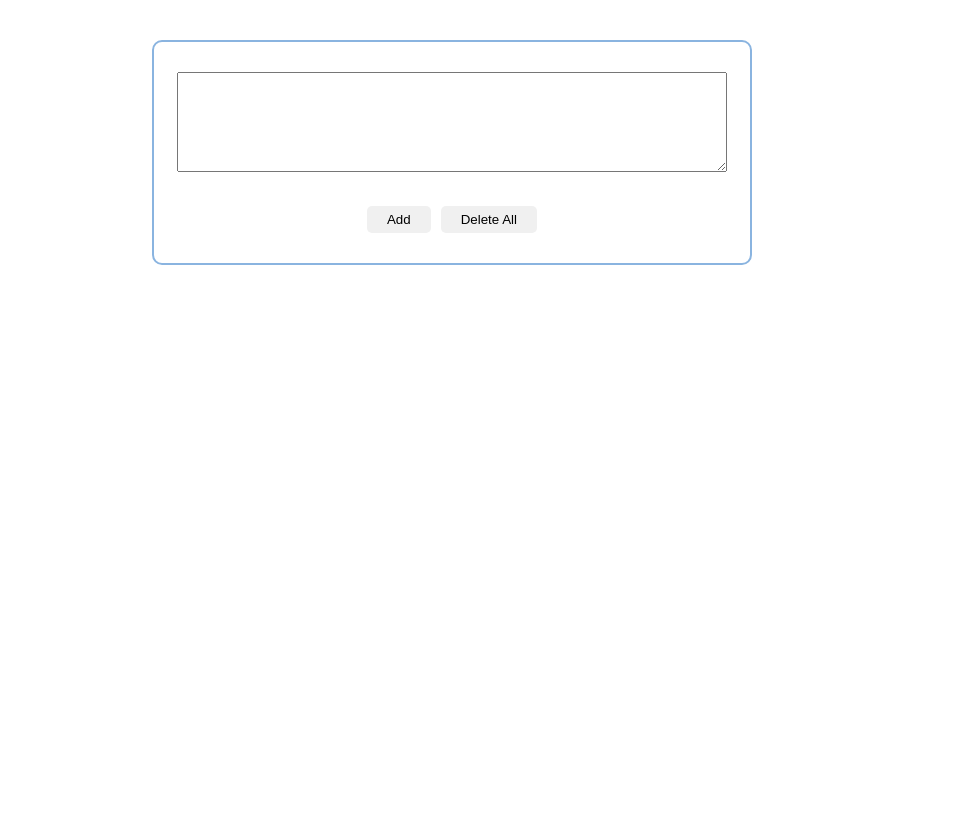
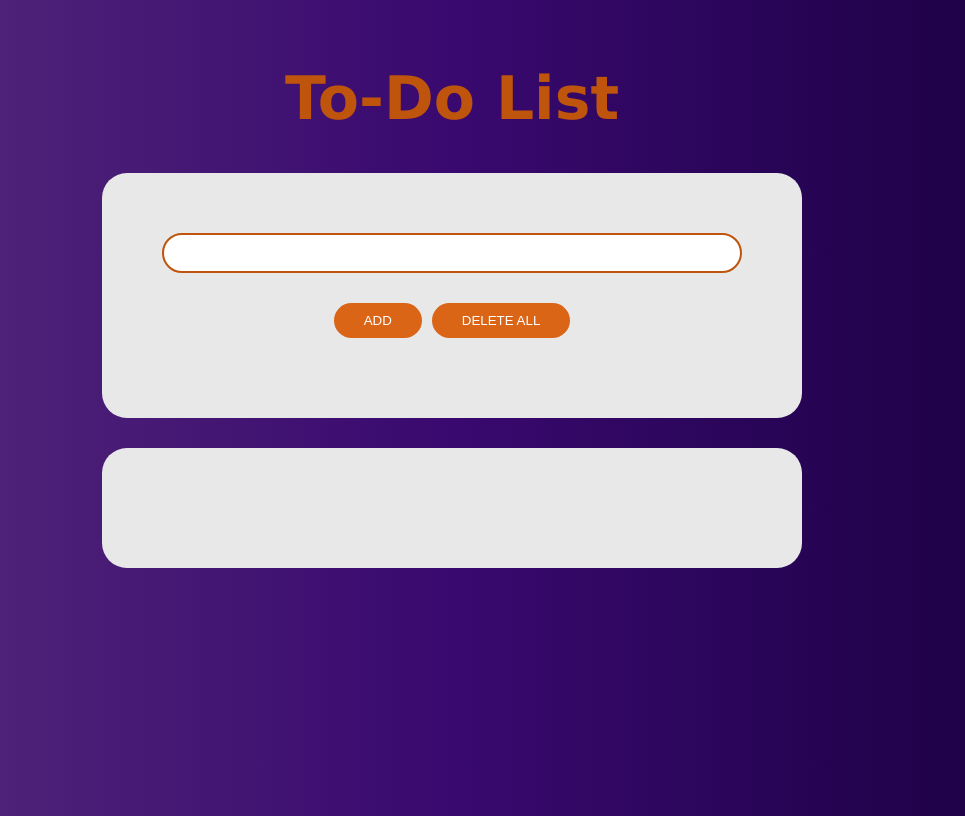
Before and after one commit to Caterina-g01/To-Do-List, a React app: page / in a window 1280 px wide. Shown: the whole page, without its empty margins (188-1153 px from the left). Built offline with nearby package versions, Linux system fonts and the light colour scheme; the HTML template or start-up script is replaced by a standard one.

Commit message:
styles added

```diff
--- a/src/App.css
+++ b/src/App.css
@@ -1,48 +1,141 @@
+body {
+    background: linear-gradient(90deg, #552c7b, #39096f, #18003e);
+    height: 100vh;
+    font-family: Verdana, Helvetica, sans-serif;
+}
+
+.title {
+    font-size: 60px;
+    color: rgb(191, 84, 12);
+    margin: 0 0 10px 0;
+}
 
 .comment {
+    position: relative;
     margin-top: 20px;
-    width: 600px;
-    min-height: 80px;
-    border: 2px solid rgb(67, 116, 168);
-    border-radius: 10px;
+    min-height: 90px;
     display: flex;
     flex-direction: column;
+    gap: 20px;
     justify-content: space-around;
-    padding: 15px;
+    font-size: 20px;
+    border-bottom: 2px solid rgb(225, 225, 225);
 }
 .container {
+    margin: 0 auto;
     display: flex;
     flex-direction: column;
     align-items: center;
-    gap: 20px;
-    margin-top: 40px;
+    gap: 30px;
+    padding: 55px;
 }
 
 .btns-container {
     display: flex;
     flex-direction: row;
     gap: 10px;
-    margin: 20px 0 0 0;
+    margin: 20px 0 20px 0;
+
 }
 
-.input-container {
+.inputTask-container {
+    height: fit-content;
     display: flex;
     flex-direction: column;
     align-items: center;
-    width: 600px;
-    border: 2px solid rgb(138, 180, 224);
-    border-radius: 10px;
-    padding: 30px;
+    width: 700px;
+    border-radius: 25px;
+    padding: 60px;
+    background-color: rgb(232, 232, 232);
 }
 
 button {
     border: none;
-    border-radius: 5px;
-    padding: 6px 20px;
-    background-color: rgb(240, 240, 240);
+    border-radius: 30px;
+    padding: 10px 30px;
+    background-color: rgb(218, 101, 23);
     cursor: pointer;
+    color: white;
+   text-transform: uppercase;
 }
 
 button:hover {
-    background-color: rgb(219, 219, 219);
+    background-color: rgb(203, 81, 0);
 }
+
+.comment-header {
+    display: flex;
+    flex-wrap: nowrap;
+    justify-content: space-between;
+}
+
+.comment-time {
+    font-size: 16px;
+    color: rgb(108, 108, 108);
+}
+
+.tasks-container {
+    background-color: rgb(232, 232, 232);
+    width: 700px;
+    border-radius: 25px;
+    padding: 60px;
+}
+
+.comment-container {
+    display: flex;
+    flex-wrap: nowrap;
+    gap: 10px;
+}
+
+.checkbox-container {
+    position: absolute;
+    left: -42px;
+    top: 0;
+}
+
+.checkbox {
+    appearance: none;
+    -webkit-appearance: none;
+    -moz-appearance: none;
+    width: 24px;
+    height: 24px;
+    border: 2px solid #d86f00;
+    border-radius: 50%;
+    background: white;
+    display: flex;
+    align-items: center;
+    justify-content: center;
+    cursor: pointer;
+    position: relative;
+    transition: all 0.3s ease;
+  }
+
+  .checkbox:checked {
+    background-color: white;
+  }
+
+  .checkbox:checked::after {
+    content: "✔";
+    font-size: 16px;
+    color: #d86f00;
+    font-weight: bold;
+    position: absolute;
+  }
+
+.input-container {
+    width: 100%;
+}
+
+
+.categories-list {
+    width: 120px;
+    padding: 5px;
+    border: 2px solid #d86f00;
+    border-radius: 20px;
+    background: white;
+    font-size: 18px;
+    cursor: pointer;
+    transition: all 0.3s ease;
+    outline: none;
+    text-align: center;
+  }
--- a/src/App.tsx
+++ b/src/App.tsx
@@ -1,16 +1,24 @@
-import { useState } from 'react'
-import './App.css'
-import Input from './components/Input/Input'
+import { useState } from "react";
+import "./App.css";
+import Input from "./components/Input/Input";
+import { InputOnEdit } from "./components/InputOnEdit/InputOnEdit";
+
+const categories = ["work", "shopping", "personal", "hobbies"];
 
 interface IComment {
-  id: number,
-  title: string
+  id: number;
+  title: string;
+  description?: string;
+  completed: boolean;
+  timeCreate: string;
+  category: string;
 }
 
 function App() {
   const [value, setValue] = useState<string>("");
   const [comments, setComments] = useState<IComment[] | null>(null);
   const [error, setError] = useState<string>("");
+  const [editModeId, setEditModeId] = useState<number | null>(null);
   const handleValueChange = (newValue: string) => {
     setValue(newValue);
   };
@@ -18,54 +26,117 @@ function App() {
   const addComment = () => {
     const newComment = {
       id: Math.random(),
-      title: value
+      title: value,
+      completed: false,
+      timeCreate: new Date().toLocaleString(),
+      category: categories[0],
+    };
+    if (value.length < 3) {
+      setError("Title must be at least 3 characters long");
+      return;
     }
-    if(value.length < 3) {
-      setError("new error");
-      return
-    }
-    setComments([...comments || [], newComment]);
-    setValue("")
-  }
+    setComments([...(comments || []), newComment]);
+    setValue("");
+    setError("");
+  };
 
   const deleteAllComments = () => {
     setComments([]);
+  };
+
+  const deleteComment = (id: number) => {
+    setComments(
+      (comments) => comments?.filter((comment) => comment.id !== id) || null
+    );
+    console.log("click");
+  };
+
+  const editComment = (id: number, newTitle: string) => {
+    setComments(
+      (comments) =>
+        comments?.map((comment) =>
+          comment.id === id ? { ...comment, title: newTitle } : comment
+        ) || null
+    );
+  };
+
+  function cancelEdit() {
+    setEditModeId(null);
   }
 
-  const deleteComment = (id: number) => {
-    setComments((comments) => comments?.filter(comment => comment.id !== id) || []);
-    console.log("click")
-  }
-
-  const editComment = (id: number, newTitle: string) => {
-    setComments((comments) => comments?.map(comment => comment.id === id ? {...comment, title: newTitle} : comment) || []);
-  }
+  const toggleEditMode = (id: number) => {
+    setEditModeId((prevId) => (prevId === id ? null : id));
+  };
 
   return (
-    <div className='container'>
-        <div className='input-container'>
-    <Input value={value} handleChange={handleValueChange}/>
-    <div className='btns-container'>
+    <div className="container">
+      <h1 className="title">To-Do List</h1>
+      <div className="inputTask-container">
+        <div className="input-container">
+          <Input value={value} handleChange={handleValueChange} />
+        </div>
+        <div className="btns-container">
           <button onClick={addComment}>Add</button>
           <button onClick={deleteAllComments}>Delete All</button>
         </div>
       </div>
-
+      <div className="tasks-container">
         {comments?.map((comment) => {
+          const isEditing = editModeId === comment.id;
           return (
             <div className="comment" key={comment.id}>
-      <div>{comment.title}</div>
-      <div className='btns-container'>
-      <button onClick={() => editComment(comment.id, comment.title)} >Edit</button>
-      <button onClick={() => deleteComment(comment.id)}>Delete</button>
+              <div className="checkbox-container">
+                <input className="checkbox" type="checkbox" />
+              </div>
+
+              <div className="comment-header">
+                <span className="comment-time">{comment.timeCreate}</span>
+
+                <select className="categories-list">
+                  {categories.map((category) => (
+                    <option key={category} value={category}>
+                      {category}
+                    </option>
+                  ))}
+                </select>
+              </div>
+
+              <InputOnEdit
+                handleUpdate={(updateValue) => {
+                  editComment(comment.id, updateValue);
+                  setEditModeId(null);
+                }}
+                editMode={editModeId === comment.id}
+                value={comment.title}
+              />
+
+              <div className="btns-container">
+                {isEditing ? (
+                  <>
+                    <button onClick={() => setEditModeId(null)}>Save</button>
+                    <button onClick={cancelEdit}>Cancel</button>
+                  </>
+                ) : (
+                  <>
+                    <button onClick={() => toggleEditMode(comment.id)}>
+                      Edit
+                    </button>
+                    <button onClick={() => deleteComment(comment.id)}>
+                      Delete
+                    </button>
+                  </>
+                )}
               </div>
             </div>
-    )
-    }
-    )}
+          );
+        })}
         {error}
       </div>
-  )
+    </div>
+  );
 }
 
-export default App
+export default App;
+
+// декомпозиция, переименовать делит заменить на отмену
+// эдит заменить отмену, справа от инпута сделать селект с выбором задач, чекбокс и время создания задачи, вёрстка
--- a/src/components/Input/Input.tsx
+++ b/src/components/Input/Input.tsx
@@ -1,22 +1,24 @@
 import { useState } from "react";
-import s from "./style.module.css"
+import s from "./style.module.css";
 
 interface InputProps {
   // onValueChange: (newValue: string) => void;
   handleChange: (value: string) => void;
   value: string;
+  handleBlur?: () => void;
 }
 
 export default function Input(props: InputProps) {
-  const {handleChange, value} = props;
-
+  const { handleChange, value, handleBlur } = props;
 
   return (
     <div>
-      <textarea className={s.input} onChange={(event) => handleChange(event.target.value)} value={value} />
+      <input
+        className={s.input}
+        onChange={(event) => handleChange(event.target.value)}
+        value={value}
+        onBlur={handleBlur}
+      />
     </div>
   );
 }
-
-
-// добавить возможность удаления всех постов, и каждого по-отдельности, кнопка редактирования для каждого поста
--- a/src/components/Input/style.module.css
+++ b/src/components/Input/style.module.css
@@ -2,7 +2,12 @@
     box-sizing: border-box;
 }
 .input {
-    width: 550px;
-    min-height: 100px;
+    width: 100%;
+    height: 40px;
     margin-bottom: 10px;
+    font-size: 20px;
+    padding: 0 20px;
+    border-radius: 30px;
+    border: 2px solid rgb(191, 84, 12);
+    background-color: rgb(255, 255, 255);
 }
--- /dev/null
+++ b/src/components/InputOnEdit/InputOnEdit.tsx
@@ -0,0 +1,32 @@
+import React, { FC } from "react";
+import { useState } from "react";
+import Input from "../Input/Input";
+interface InputOnEdit {
+  value: string;
+  editMode: boolean;
+  handleUpdate: (value: string) => void;
+}
+
+export const InputOnEdit: FC<InputOnEdit> = (props) => {
+  const { value, editMode, handleUpdate } = props;
+  const [editValue, setEditValue] = useState<string>(value);
+
+  const handleValueChange = (value: string) => {
+    setEditValue(value);
+  };
+
+  function renderContent() {
+    if (editMode) {
+      return (
+        <Input
+          handleBlur={() => handleUpdate(editValue)}
+          value={editValue}
+          handleChange={handleValueChange}
+        />
+      );
+    }
+    return <div>{value}</div>;
+  }
+
+  return <div>{renderContent()}</div>;
+};
```
Also changed, not shown: src/components/TaskWindow/TaskWindow.tsx (added, +32 -0 lines). Lines whose indentation alone changed are shown as unchanged.
